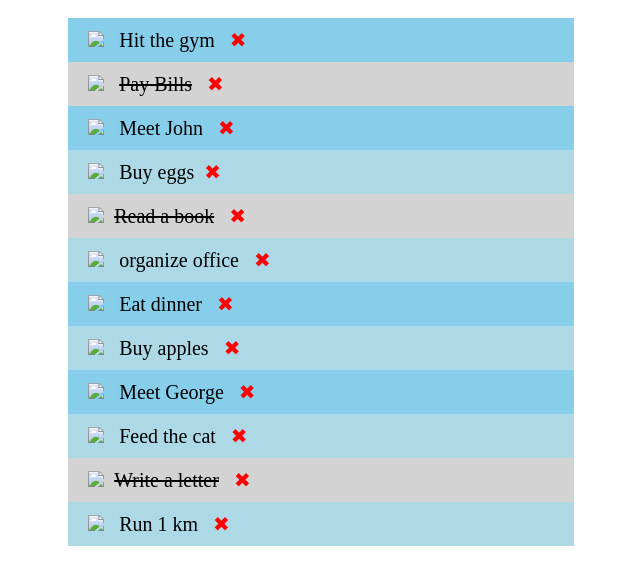
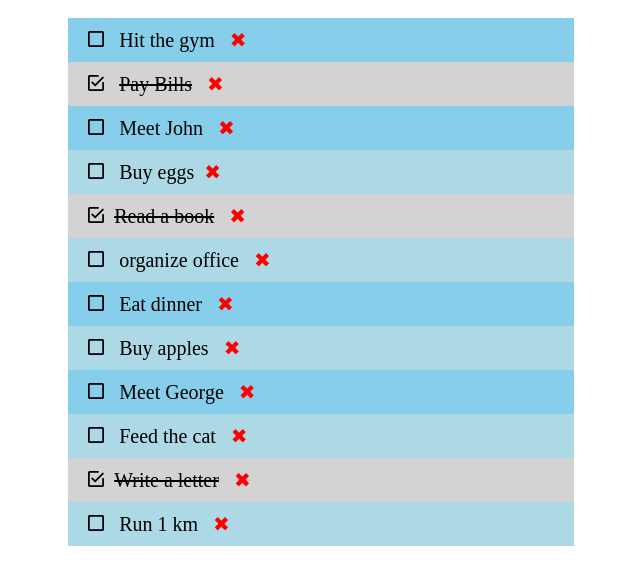
Before and after one commit to pvoitko/listtodo, a plain HTML site: page index.html in a window 1280 px wide. Shown: the part 48-632 px from the top of the page, without its empty margins (319-959 px from the left). Drawn offline with Linux system fonts and the light colour scheme.

Commit message:
Update index.html

```diff
--- a/index.html
+++ b/index.html
@@ -24,15 +24,15 @@
 
     <h1>My to do list</h1>
 
-    <p  style="background-color:SkyBlue">  <img src = "icons\unchecked_16.png"> Hit the gym <span>&#10006;</span> </p>
-    <p  style="background-color:lightgray">  <img src = "icons\checked_16.png">  <strike>Pay Bills</strike> <span>&#10006;</span> </p>
-    <p  style="background-color:SkyBlue">  <img src = "icons\unchecked_16.png"> Meet John <span>&#10006;</span> </p>
-    <p  style="background-color:lightblue">  <img src = "icons\unchecked_16.png"> Buy eggs<span>&#10006;</span> </p>
-    <p  style="background-color:lightgray">  <img src = "icons\checked_16.png"><strike>Read a book</strike> <span>&#10006;</span> </p>
-    <p  style="background-color:lightblue">  <img src = "icons\unchecked_16.png"> organize office <span>&#10006;</span> </p>
-    <p  style="background-color:SkyBlue">  <img src = "icons\unchecked_16.png"> Eat dinner <span>&#10006;</span> </p>
-    <p  style="background-color:lightblue">  <img src = "icons\unchecked_16.png"> Buy apples <span>&#10006;</span> </p>
-    <p  style="background-color:SkyBlue">  <img src = "icons\unchecked_16.png"> Meet George <span>&#10006;</span> </p>
-    <p  style="background-color:lightblue">  <img src = "icons\unchecked_16.png"> Feed the cat <span>&#10006;</span> </p>
-    <p  style="background-color:lightgray">  <img src = "icons\checked_16.png"><strike>Write a letter</strike>  <span>&#10006;</span> </p>
-    <p  style="background-color:lightblue">  <img src = "icons\unchecked_16.png"> Run 1 km <span>&#10006;</span> </p>
+    <p  style="background-color:SkyBlue">  <img src = "unchecked_16.png"> Hit the gym <span>&#10006;</span> </p>
+    <p  style="background-color:lightgray">  <img src = "checked_16.png">  <strike>Pay Bills</strike> <span>&#10006;</span> </p>
+    <p  style="background-color:SkyBlue">  <img src = "unchecked_16.png"> Meet John <span>&#10006;</span> </p>
+    <p  style="background-color:lightblue">  <img src = "unchecked_16.png"> Buy eggs<span>&#10006;</span> </p>
+    <p  style="background-color:lightgray">  <img src = "checked_16.png"><strike>Read a book</strike> <span>&#10006;</span> </p>
+    <p  style="background-color:lightblue">  <img src = "unchecked_16.png"> organize office <span>&#10006;</span> </p>
+    <p  style="background-color:SkyBlue">  <img src = "unchecked_16.png"> Eat dinner <span>&#10006;</span> </p>
+    <p  style="background-color:lightblue">  <img src = "unchecked_16.png"> Buy apples <span>&#10006;</span> </p>
+    <p  style="background-color:SkyBlue">  <img src = "unchecked_16.png"> Meet George <span>&#10006;</span> </p>
+    <p  style="background-color:lightblue">  <img src = "unchecked_16.png"> Feed the cat <span>&#10006;</span> </p>
+    <p  style="background-color:lightgray">  <img src = "checked_16.png"><strike>Write a letter</strike>  <span>&#10006;</span> </p>
+    <p  style="background-color:lightblue">  <img src = "unchecked_16.png"> Run 1 km <span>&#10006;</span> </p>
```
